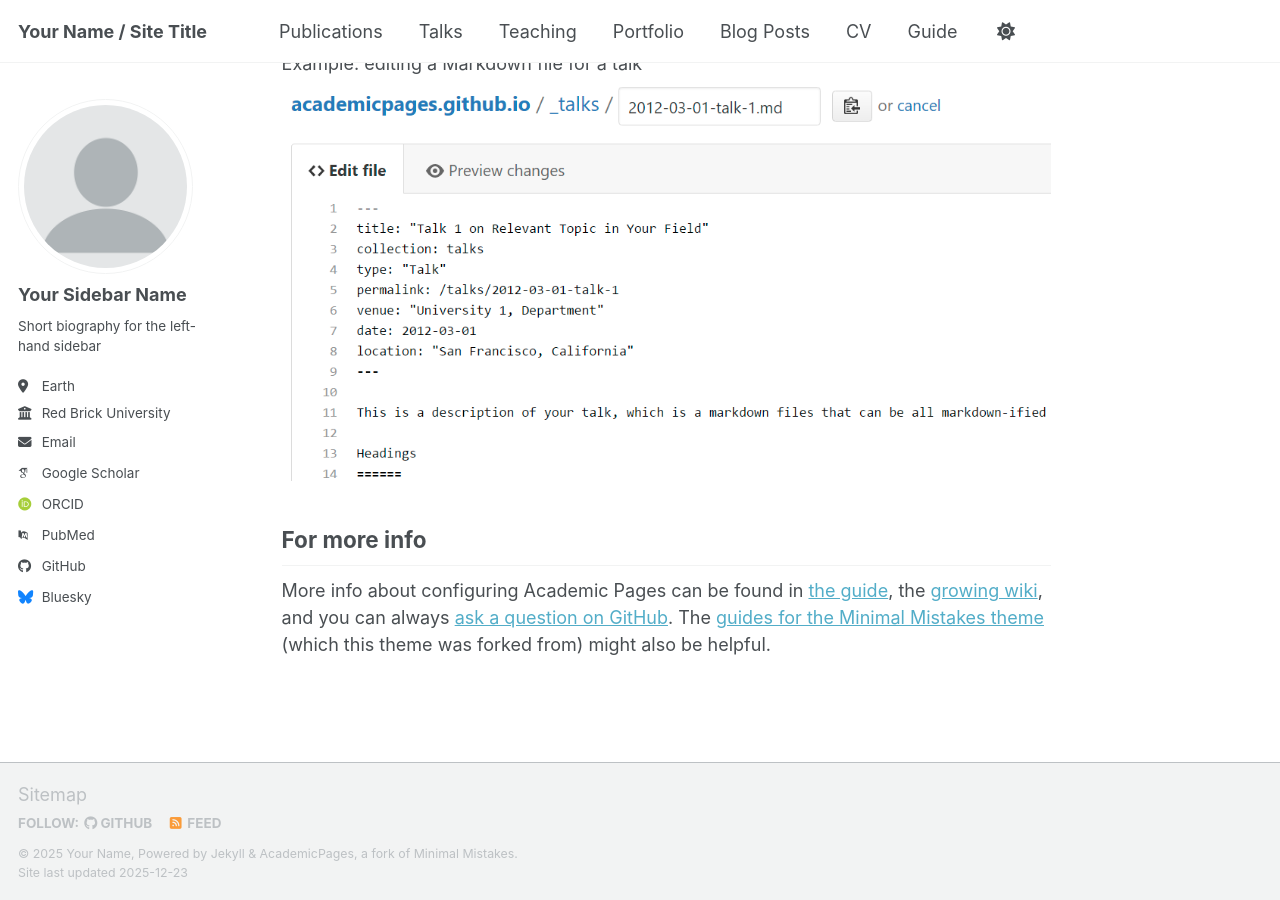
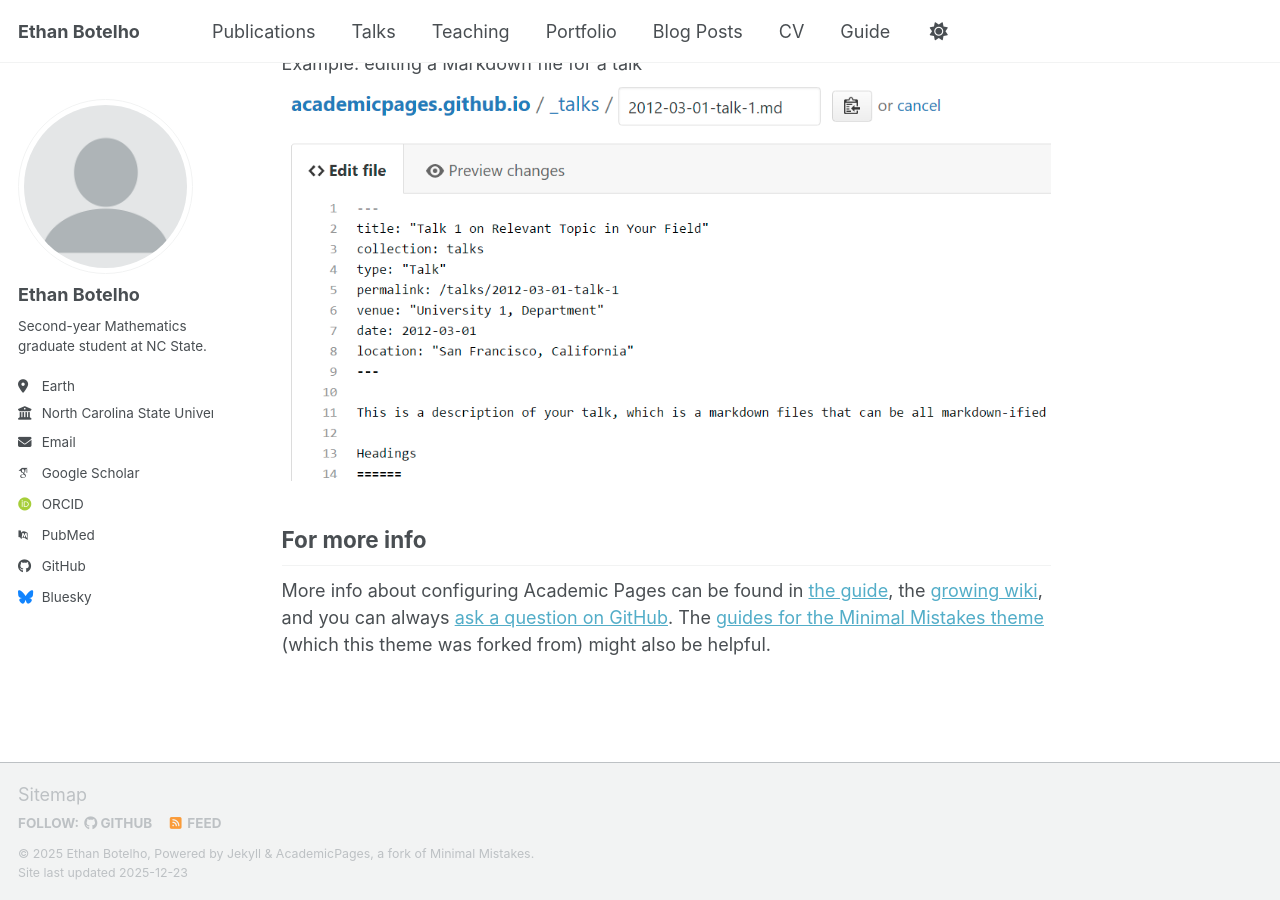
Before and after one commit to ethanbotelho/ethanbotelho.github.io, a Jekyll site: the page built from _pages/about.md, in a window 1280 px wide and 900 px high, scrolled down 2718 px. Built offline with Jekyll 4.4.1, drawn with Linux system fonts in a browser that asks for light colours; some web fonts are replaced; a script bundle is joined from its source files by our own code; library files that are not in the unit come from our copies.

Commit message:
Update _config.yml
Updated personal information for the first time (name, email, school, short description)

```diff
--- a/_config.yml
+++ b/_config.yml
@@ -9,10 +9,10 @@
 # Basic Site Settings
 locale                   : "en-US"
 site_theme               : "default" # the available themes options are "default", "air", "sunrise", "mint", "dirt" and "contrast"
-title                    : "Your Name / Site Title"
+title                    : "Ethan Botelho"
 title_separator          : "-"
-name                     : &name "Your Name"
-description              : &description "Your Name's academic portfolio"   # Update this with a general description of your site, this is the default if not overridden by a page
+name                     : &name "Ethan Botelho"
+description              : &description "Ph.D. Student in Mathematics"   # Update this with a general description of your site, this is the default if not overridden by a page
 url                      : https://academicpages.github.io # The base hostname & protocol for your site e.g. "https://[your GitHub username].github.io",
                                                            # or if you already have some other page hosted on Github then use "https://[your GitHub username].github.io/[Your Repo Name]"
 baseurl                  : "" # the subpath of your site, e.g. "/blog"
@@ -24,13 +24,13 @@ repository               : "academicpages/academicpages.github.io"
 author:
   # Biographic information
   avatar           : "profile.png"
-  name             : "Your Sidebar Name"
+  name             : "Ethan Botelho"
   pronouns         : # example: "she/her"
-  bio              : "Short biography for the left-hand sidebar"
+  bio              : "Second-year Mathematics graduate student at NC State."
   location         : "Earth"
-  employer         : "Red Brick University"
+  employer         : "North Carolina State University"
   uri              : # URL
-  email            : "none@example.org"
+  email            : "ethanmbotelho@gmail.com"
 
   # Academic websites
   academia         : # URL
```
